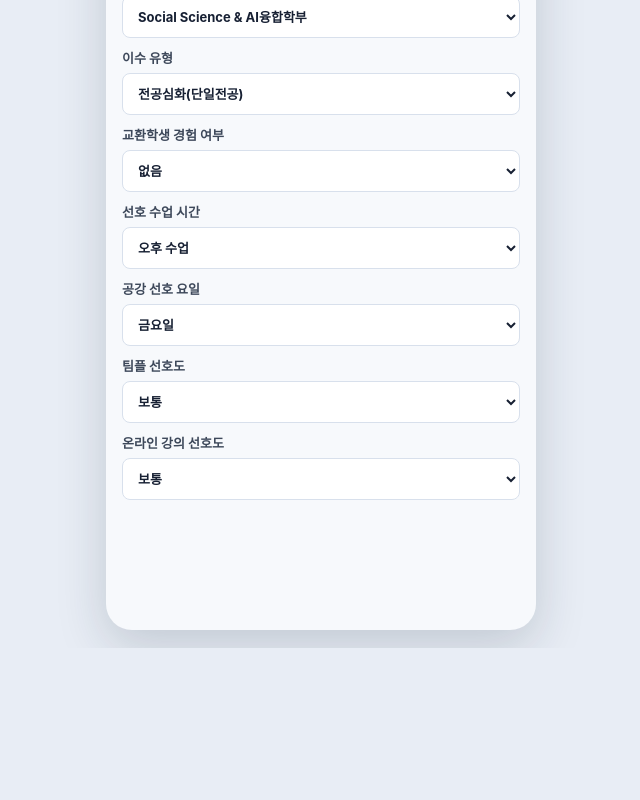
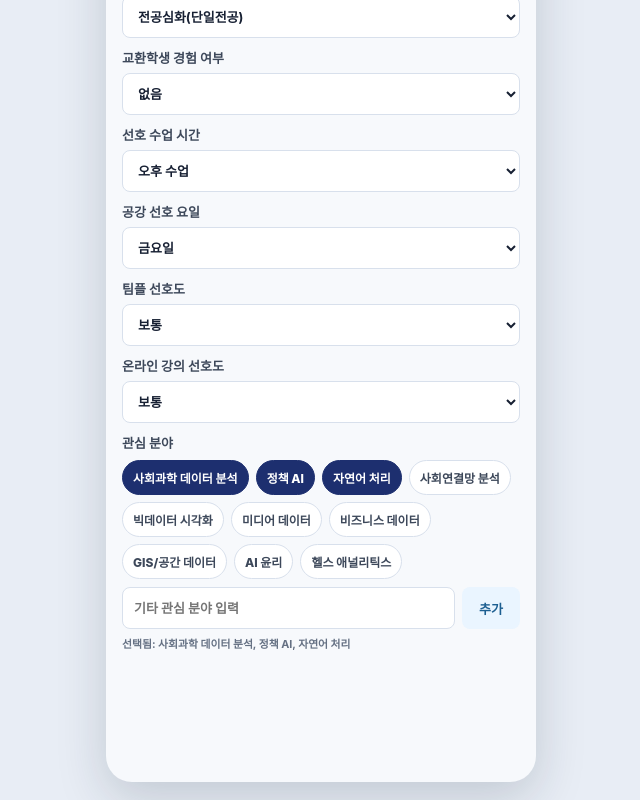
Before and after one commit to zzessul/plah-h, a React (Vite) app: page / in a window 1280 px wide. Shown: the part 813-1613 px from the top of the page, without its empty margins (319-959 px from the left). Before the commit the page ends 1461 px from the top, so only its background shows below. Built offline with nearby package versions, Linux system fonts and the light colour scheme.

Commit message:
Refine profile selection inputs

```diff
--- a/src/data/mockData.js
+++ b/src/data/mockData.js
@@ -20,7 +20,7 @@ export const ssaiGraduationRequirements = {
 
 export const demoUser = {
   name: '',
-  studentId: '',
+  studentId: '2024학번',
   school: '한국외국어대학교',
   admissionYear: '2024',
   grade: '2학년',
--- a/src/pages/Onboarding.jsx
+++ b/src/pages/Onboarding.jsx
@@ -4,13 +4,12 @@ import { demoUser } from '../data/mockData';
 
 const textFields = [
   ['name', '이름', '예: 홍길동'],
-  ['studentId', '학번', '예: 202400000'],
-  ['interests', '관심 분야', '예: 정책 AI, 자연어 처리'],
   ['earnedCredits', '현재 이수 학점', '예: 52'],
 ];
 
 const selectFields = [
-  ['admissionYear', '입학년도', ['2022', '2023', '2024', '2025', '2026']],
+  ['studentId', '학번', ['2019학번', '2020학번', '2021학번', '2022학번', '2023학번', '2024학번', '2025학번', '2026학번']],
+  ['admissionYear', '입학년도', ['2019', '2020', '2021', '2022', '2023', '2024', '2025', '2026']],
   ['grade', '현재 학년', ['1학년', '2학년', '3학년', '4학년']],
   ['semester', '현재 학기', ['1학기', '2학기', '여름학기', '겨울학기']],
   ['primaryMajor', '제1전공', ['Social Science & AI융합학부']],
@@ -29,10 +28,29 @@ const completionTypeMap = {
   'SSAI 부전공': 'minor',
 };
 
+const interestKeywords = [
+  '사회과학 데이터 분석',
+  '정책 AI',
+  '자연어 처리',
+  '사회연결망 분석',
+  '빅데이터 시각화',
+  '미디어 데이터',
+  '비즈니스 데이터',
+  'GIS/공간 데이터',
+  'AI 윤리',
+  '헬스 애널리틱스',
+];
+
+function splitInterests(value = '') {
+  return value.split(',').map((item) => item.trim()).filter(Boolean);
+}
+
 export default function Onboarding({ user, onStart }) {
   const [profile, setProfile] = useState({ ...demoUser, ...user });
+  const [otherInterest, setOtherInterest] = useState('');
   const [error, setError] = useState('');
   const [saved, setSaved] = useState(false);
+  const selectedInterests = splitInterests(profile.interests);
 
   useEffect(() => {
     setProfile({ ...demoUser, ...user });
@@ -43,8 +61,25 @@ export default function Onboarding({ user, onStart }) {
     setProfile((current) => ({
       ...current,
       [key]: value,
+      ...(key === 'admissionYear' ? { studentId: `${value}학번` } : {}),
       ...(key === 'secondMajor' ? { completionType: completionTypeMap[value] || current.completionType } : {}),
     }));
+  };
+
+  const toggleInterest = (keyword) => {
+    setSaved(false);
+    const next = selectedInterests.includes(keyword)
+      ? selectedInterests.filter((item) => item !== keyword)
+      : [...selectedInterests, keyword];
+    setProfile((current) => ({ ...current, interests: next.join(', ') }));
+  };
+
+  const addOtherInterest = () => {
+    const value = otherInterest.trim();
+    if (!value || selectedInterests.includes(value)) return;
+    setProfile((current) => ({ ...current, interests: [...selectedInterests, value].join(', ') }));
+    setOtherInterest('');
+    setSaved(false);
   };
 
   const start = () => {
@@ -87,6 +122,31 @@ export default function Onboarding({ user, onStart }) {
             </select>
           </label>
         ))}
+        <div className="interestPicker">
+          <span>관심 분야</span>
+          <div className="interestGrid">
+            {interestKeywords.map((keyword) => (
+              <button
+                type="button"
+                key={keyword}
+                className={selectedInterests.includes(keyword) ? 'selected' : ''}
+                onClick={() => toggleInterest(keyword)}
+              >
+                {keyword}
+              </button>
+            ))}
+          </div>
+          <div className="otherInterest">
+            <input
+              value={otherInterest}
+              placeholder="기타 관심 분야 입력"
+              onChange={(event) => setOtherInterest(event.target.value)}
+              onKeyDown={(event) => event.key === 'Enter' && addOtherInterest()}
+            />
+            <button type="button" onClick={addOtherInterest}>추가</button>
+          </div>
+          {selectedInterests.length > 0 && <small>선택됨: {selectedInterests.join(', ')}</small>}
+        </div>
       </section>
       {error && <p className="formError">{error}</p>}
       {saved && <p className="formSuccess">사용자 정보가 저장되었습니다.</p>}
--- a/src/styles/global.css
+++ b/src/styles/global.css
@@ -110,6 +110,48 @@ button:disabled { opacity: .5; cursor: not-allowed; }
 .onboardingHero h1 { font-size: 42px; margin: 12px 0; letter-spacing: 0; }
 .onboardingForm { display: grid; gap: 10px; }
 .onboardingForm label { display: grid; gap: 6px; font-weight: 700; font-size: 13px; color: #3d485a; }
+.interestPicker {
+  display: grid;
+  gap: 8px;
+  font-weight: 700;
+  font-size: 13px;
+  color: #3d485a;
+}
+.interestGrid {
+  display: flex;
+  flex-wrap: wrap;
+  gap: 7px;
+}
+.interestGrid button {
+  border: 1px solid #d8e0ec;
+  background: #fff;
+  color: #3d485a;
+  border-radius: 999px;
+  padding: 8px 10px;
+  font-size: 12px;
+  font-weight: 800;
+}
+.interestGrid button.selected {
+  background: #1d2f6f;
+  border-color: #1d2f6f;
+  color: #fff;
+}
+.otherInterest {
+  display: grid;
+  grid-template-columns: 1fr 58px;
+  gap: 7px;
+}
+.otherInterest button {
+  border: 0;
+  border-radius: 8px;
+  background: #eaf5ff;
+  color: #1d5f91;
+  font-weight: 900;
+}
+.interestPicker small {
+  color: #647083;
+  line-height: 1.4;
+}
 input, select {
   width: 100%;
   min-height: 42px;
```
